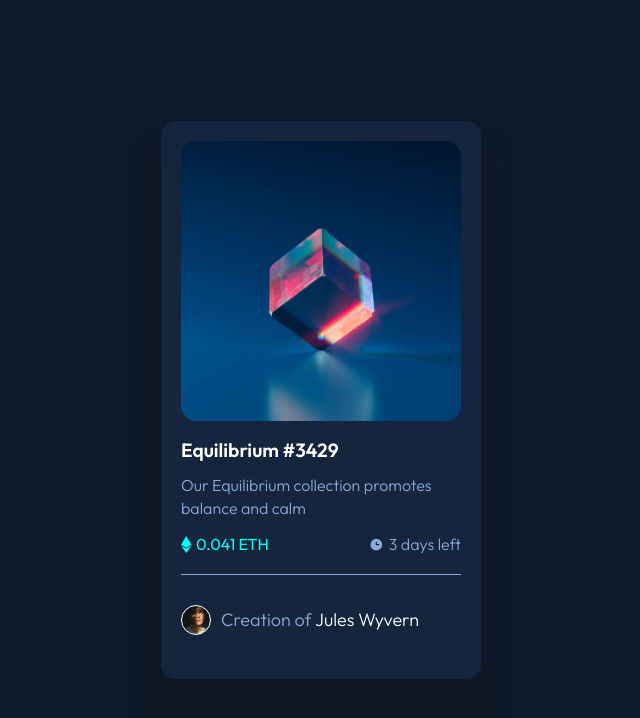
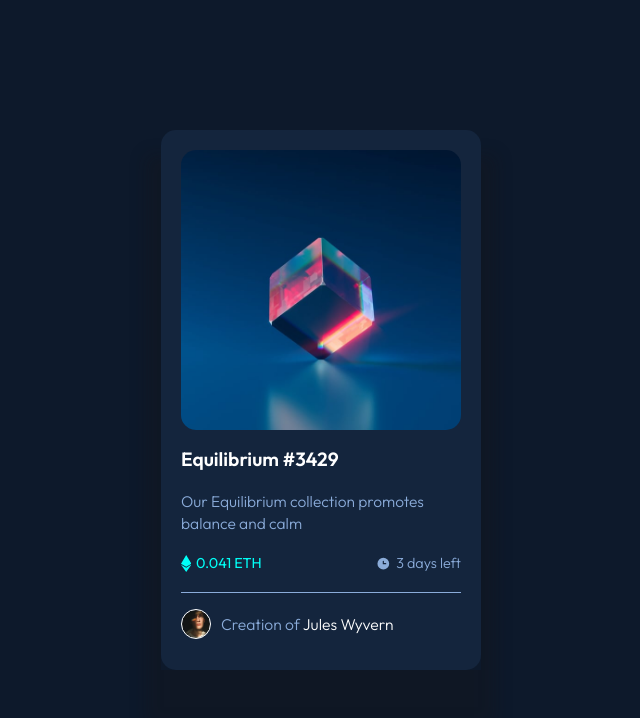
Before and after one commit to mGor18/nft-preview-component-mentorio, a React (Create React App) app: page / in a window 1280 px wide. Shown: the top 718 px of the page, without its empty margins (319-959 px from the left). Built offline with nearby package versions, Linux system fonts and the light colour scheme.

Commit message:
updated semantic html in footer and spacing of content in nft card

```diff
--- a/src/components/NFTCard.css
+++ b/src/components/NFTCard.css
@@ -75,8 +75,12 @@
 
 /*############################*/
 
+.item-name {
+  margin-bottom: 20px;
+}
+
 .item-info {
-  margin-bottom: 15px;
+  margin-bottom: 20px;
 }
 
 .nft-info-bar {
@@ -111,10 +115,7 @@
 
 #info-footer {
   border-top: 1px solid var(--primary-color-softBlue);
-  width: 100%;
-  height: 15%;
-  padding-top: 15px;
-  margin-bottom: 10px;
+  padding-top: 5px;
 }
 
 .creator-info {
@@ -169,6 +170,10 @@ a:hover {
   font-weight: 400;
 }
 
+.nft-info-bar {
+  font-size: 0.9rem;
+}
+
 .time-left-ind,
 .item-info,
 .creator-span {
@@ -178,10 +183,14 @@ a:hover {
 
 .item-info {
   line-height: 1.4;
-
+  font-size: 0.97rem;
 }
 
 h1 {
   font-size: 1.2rem;
   font-weight: 600;
 }
+
+.creator-span {
+  font-size: 0.98rem;
+}
--- a/src/components/NFTCard.js
+++ b/src/components/NFTCard.js
@@ -27,12 +27,12 @@ const NFTCard = () => {
               </div>
             </div>
           </div>
-          <div id="info-footer">
+          <footer id="info-footer">
             <div className="creator-info">
               <div className="creator-avatar"></div>
                 <p className="creator-span">Creation of <a href="#" className="creator-name"> Jules Wyvern</a></p>
             </div>
-          </div>
+          </footer>
         </div>
       </div>
     </main>
```
